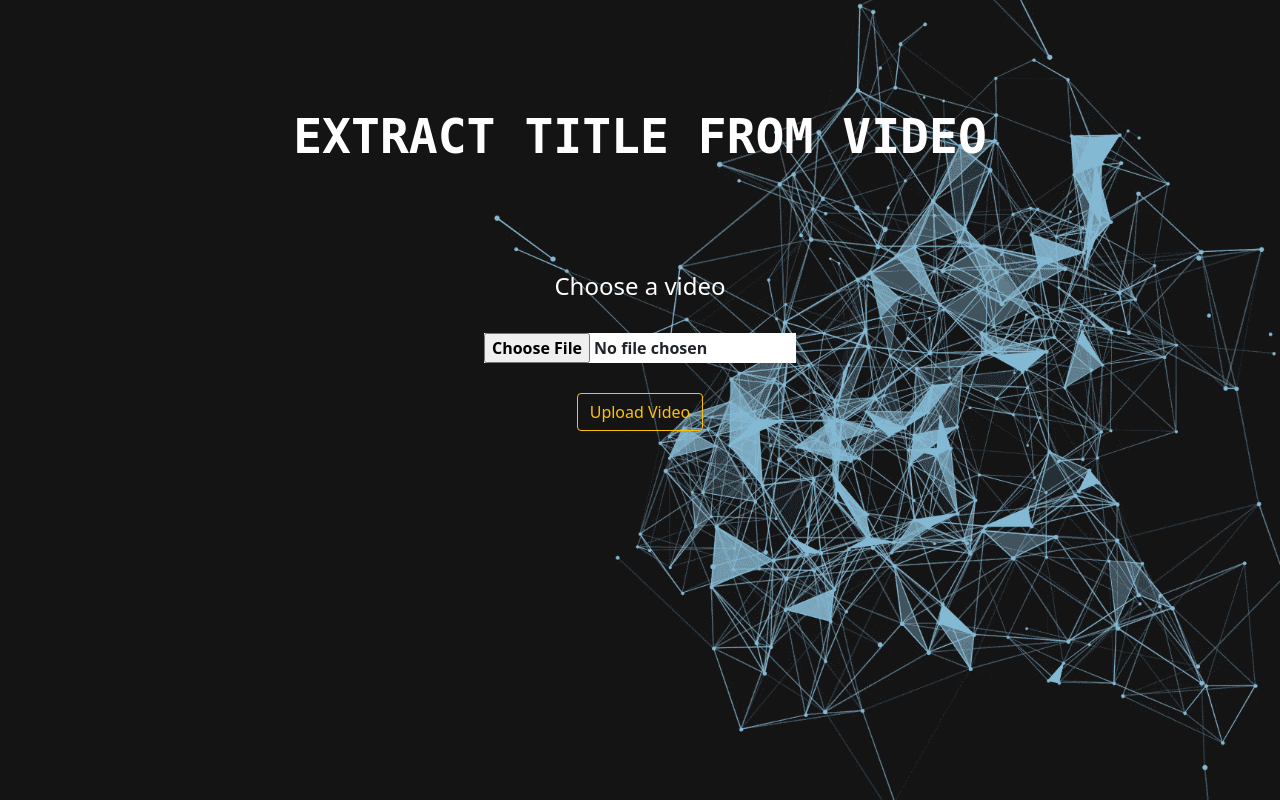
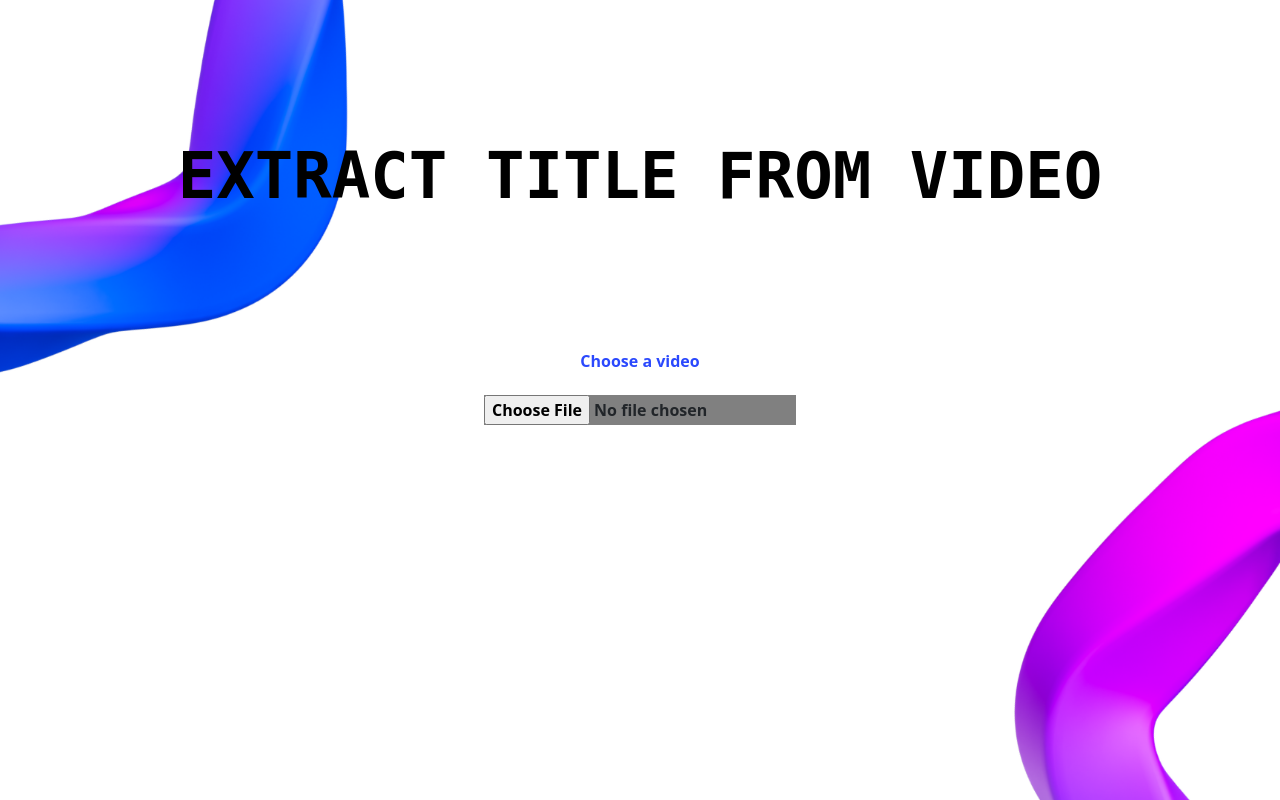
Before and after one commit to 1omerozturk/ai-project, a Flask app: page / in a window 1280 px wide. Run offline with Flask 3, Linux system fonts and the light colour scheme; some libraries are stand-ins or nearby versions.

Commit message:
update files.

```diff
--- a/app3.py
+++ b/app3.py
@@ -2,7 +2,7 @@
 
 from dotenv import load_dotenv
 import os
-from flask import Flask,render_template,request,send_from_directory
+from flask import Flask,render_template,request
 from moviepy.editor import *
 import time
 import whisper
--- a/static/css/styles.css
+++ b/static/css/styles.css
@@ -583,6 +583,9 @@ video {
   --tw-text-opacity: 1;
   color: rgb(165 180 252 / var(--tw-text-opacity));
 }
+.text-indigo-800 {
+  color: #2B49FD;
+}
 
 .text-white {
   --tw-text-opacity: 1;
@@ -597,9 +600,9 @@ body, html {
   overflow: hidden;
 }
 body{
-  background: url("../bgai.gif");
-      background-repeat: no-repeat;
-      background-size: cover;
+  background: url("../bgaiproje.png");
+  background-repeat: no-repeat;
+  background-size: cover;
 }
 
 .video-background {
@@ -610,7 +613,6 @@ body{
   height: 100%;
   overflow: hidden;
   z-index: -1;
-  background: url("../bgai.gif");
 }
 #idloading{
   text-align: center;
@@ -624,11 +626,11 @@ body{
   display: inline-block;
   height: 200px;
   border-radius: 50%;
-  color: #ffffff;
+  color: #000000;
   line-height:200px;
   font-size: 2em;
   background:transparent;
-  box-shadow: 0 0 5px rgba(0, 0, 0, 0.2);
+  box-shadow: none;
 }
 
 .loading{
@@ -637,7 +639,7 @@ body{
   width:30px;
   height: 30px;
   border-radius: 50%;
-  box-shadow: 0 4px 0 #ffffff;
+  box-shadow: 0 4px 0 #000000;
   background: transparent;
   animation: animate1  1s linear infinite;
 }
@@ -679,7 +681,7 @@ transform: rotate(0deg);
   top: 50%;
   left: 30%;
   transform: translate(-50%, -50%);
-  color: #fff;
+  color: #000000;
   text-align: center;
   z-index: 1;
 }
@@ -689,7 +691,7 @@ transform: rotate(0deg);
     }
 
    .hidden{
-    visibility: hidden;
+    display: none;
    }
 
     #result{
@@ -697,17 +699,31 @@ transform: rotate(0deg);
       height: auto;
     }
 
-    .header{
+     .header{
       font-family:monospace;
-      line-clamp:10px;
+      margin:10%;
+      user-select: none;
+      position:sticky;
       border-radius: 50%;
       font-weight: bolder;
-      color: #ffffff;
+      color: #000000;
       text-align: center;
-      font-size: 3em;
+      font-size: 4em;
       background:transparent;
     }
+.textdiv{
+  display: ruby-text-container;
+  user-select: none;
+}
+#btnupload{
+background-color: #d1cafb;
+color: #000;
 
+}
+#btnupload:hover{
+background-color: #B01DFE;
+color:#fff
+}
     .loader-wrapper {
       display: inline-block;
       width:60px;
--- a/static/js/main.js
+++ b/static/js/main.js
@@ -9,6 +9,29 @@ const result=document.getElementById("result");
 const myform=document.getElementById("myForm");
 const load=document.getElementById("idloading");
 
+// Başlık Animasyounu
+document.addEventListener("DOMContentLoaded", function() {
+  const baslik = document.getElementById("animasyon-baslik");
+  const metin = baslik.innerHTML;
+  baslik.innerHTML = "";
+
+  for (let i = 0; i < metin.length; i++) {
+    setTimeout(function() {
+      baslik.innerHTML += metin[i];
+      if (i === metin.length - 1) {
+        baslik.style.animation = "yazim-animasyon 1s steps(40, end) forwards";
+        setTimeout(function() {
+          baslik.style.borderRight = "none";
+        }, 1000);
+       }
+    }, i * 110);
+  }
+});
+
+
+
+// Video seçilmemiş ise
+
 if (uvideo!=null){
 
   uvideo.addEventListener("loadeddata",()=>{
@@ -17,6 +40,13 @@ if (uvideo!=null){
     shw2.classList.remove("hidden");
   });
 }
+video.addEventListener("change",()=>
+{
+  btnup.classList.remove("hidden");
+}
+  );
+
+
 
 btnup.addEventListener("click",function (event) {
 
--- a/templates/index.html
+++ b/templates/index.html
@@ -6,33 +6,36 @@
     <title>Title Extractor</title>
     <meta name="viewport" content="width=device-width, initial-scale=1.0" />
     <link
-      rel="stylesheet"
-      href="{{ url_for('static', filename='/css/styles.css') }}"
-    />
-    <link
       href="https://cdn.jsdelivr.net/npm/bootstrap@5.0.2/dist/css/bootstrap.min.css"
       rel="stylesheet"
       integrity="sha384-EVSTQN3/azprG1Anm3QDgpJLIm9Nao0Yz1ztcQTwFspd3yD65VohhpuuCOmLASjC"
       crossorigin="anonymous"
     />
 
+    <link
+      rel="stylesheet"
+      href="{{ url_for('static', filename='/css/styles.css') }}"
+    />
   </head>
   <body>
     <!-- <div class="video-background">
     </div>  -->
     <div class="text-center">
-      <div
-        style="margin: 100px;"
+      <div class="textdiv">
+
+        <div
+        id="animasyon-baslik"
         class="header"
-      >
+        >
         EXTRACT TITLE FROM VIDEO
+      </div>
       </div>
 
       <form id="myForm" action="/upload" method="post" enctype="multipart/form-data">
-        <h4 class="text-white" for="video">Choose a video</h4>
+        <h4 class="font-bold text-indigo-800" for="video">Choose a video</h4>
         <br />
         <input
-          style="background-color: white"
+          style="background-color: gray"
           height="50px"
           width="50px"
           class="cursor-pointer font-bold text-dark text-indigo-100"
@@ -46,7 +49,7 @@
         <button
         id="btnupload"
           style="margin-top: 30px"
-          class="btn btn-outline-warning text-black bg-slate-200 text-indigo-900 font-extrabold hover:scale-x-80"
+          class="btn hidden"
           type="submit"
         >
           Upload Video
@@ -73,7 +76,7 @@
 
       <div style="margin: 100px" class="text-center ml-10 my-10">
         {% if video_filename %}
-        <h3 style="margin-bottom: 40px; color: white">Uploaded Video</h3>
+        <h3 style="margin-bottom: 40px; color: black">Uploaded Video</h3>
         <video
           style="margin: auto"
           controls
@@ -96,7 +99,7 @@
 </div>
       <div class="hidden" id="result">
 
-        <h2 style="color: #ffc107; text-align: center; text-decoration: underline">
+        <h2 style="color: #ffc107; text-align: center;">
           Title
         </h2>
         <div
@@ -104,8 +107,8 @@
             margin: auto;
           display:inline-block;
             text-align: center;
-            color: white;
-            border: 3px solid #ffc107;
+            color: black;
+            border: 3px solid #3579FF;
             max-width: 70%;
           "
         >
@@ -123,7 +126,7 @@
           </p>
           </div>
   <h2
-  style="color: #ffc107; text-align: center; text-decoration: underline"
+  style="color: #ffc107; text-align: center;"
   >
         Video Text
       </h2>
@@ -132,8 +135,8 @@
       display:inline-block;
         margin: auto;
         text-align: center;
-        color: white;
-        border: 3px solid #ffc107;
+        color: black;
+        border: 3px solid #3579FF;
         max-width: 70%;
       "
     >
@@ -154,14 +157,24 @@
 
 
       <div id="show2" class="text-center hidden">
-        <a href="/" class="btn btn-outline-info">New Video</a>
+        <a href="/" class="btn btn-outline-info text-blue-950">New Video</a>
       </div>
     </div>
 
+    <script src="{{ url_for('static', filename='/js/main.js') }}">
 
-    <script src="https://cdnjs.cloudflare.com/ajax/libs/socket.io/4.1.2/socket.io.js"></script>
+    </script>
 
-   <script src="{{ url_for('static', filename='/js/main.js') }}"></script>
+    <script
+    src="https://stackpath.bootstrapcdn.com/bootstrap/4.3.1/js/bootstrap.min.js"
+    integrity="sha384-JjSmVgyd0p3pXB1rRibZUAYoIIy6OrQ6VrjIEaFf/nJGzIxFDsf4x0xIM+B07jRM"
+    crossorigin="anonymous"
+    >
+  </script>
+    <script src="https://cdnjs.cloudflare.com/ajax/libs/socket.io/4.1.2/socket.io.js">
+
+    </script>
+
     <script
     src="https://code.jquery.com/jquery-3.3.1.slim.min.js"
     integrity="sha384-q8i/X+965DzO0rT7abK41JStQIAqVgRVzpbzo5smXKp4YfRvH+8abtTE1Pi6jizo"
@@ -172,12 +185,6 @@
     integrity="sha384-UO2eT0CpHqdSJQ6hJty5KVphtPhzWj9WO1clHTMGa3JDZwrnQq4sF86dIHNDz0W1"
     crossorigin="anonymous"
     ></script>
-    <script
-    src="https://stackpath.bootstrapcdn.com/bootstrap/4.3.1/js/bootstrap.min.js"
-    integrity="sha384-JjSmVgyd0p3pXB1rRibZUAYoIIy6OrQ6VrjIEaFf/nJGzIxFDsf4x0xIM+B07jRM"
-    crossorigin="anonymous"
-    >
-  </script>
 
   </body>
 </html>
```
Also changed, not shown: static/bgaiproje.png (added).
